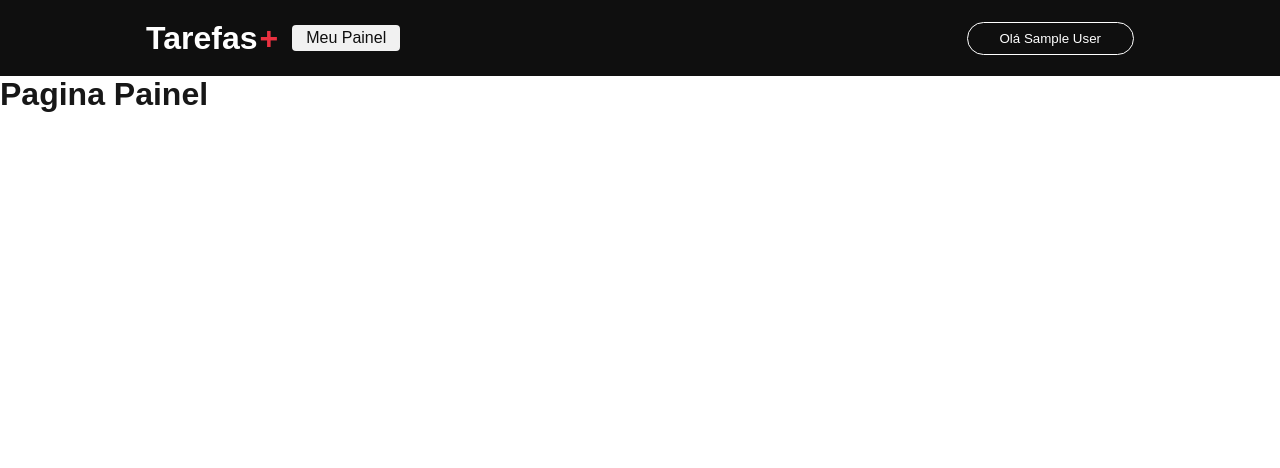
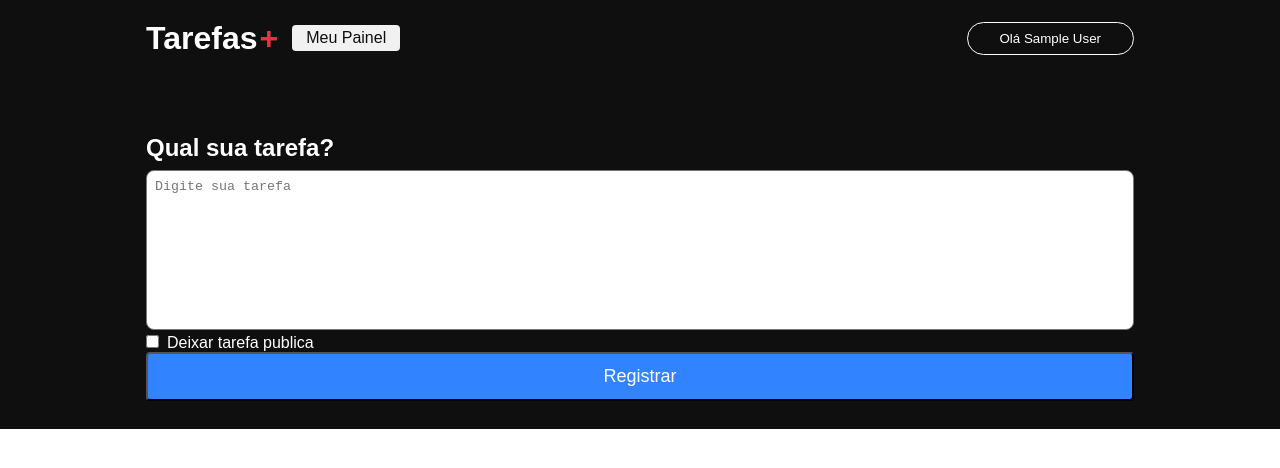
Before and after one commit to reinaldoweb/ProjetoNext, a Next.js app: page /dashboard in a window 1280 px wide. Shown: the top 468 px of the page. Built offline with nearby package versions, Linux system fonts and the light colour scheme; no server answers; sample sign-in values are in the browser's storage.

Commit message:
Criando dashboard

```diff
--- /dev/null
+++ b/src/components/textarea/index.tsx
@@ -0,0 +1,8 @@
+import { HTMLProps } from 'react'
+import styles from './styles.module.css'
+
+export function Textarea({...rest}:HTMLProps<HTMLTextAreaElement>){
+    return (
+        <textarea className={styles.textarea}{...rest}></textarea>
+    )
+}
--- /dev/null
+++ b/src/components/textarea/styles.module.css
@@ -0,0 +1,4 @@
+.textarea{ width: 100%; resize: none; height: 160px; border-radius: 8px; -webkit-border-radius: 8px; -moz-border-radius: 8px; -ms-border-radius: 8px; -o-border-radius: 8px;
+outline: none;
+padding: 8px;
+}
--- a/src/pages/dashboard/index.tsx
+++ b/src/pages/dashboard/index.tsx
@@ -2,6 +2,7 @@ import { GetServerSideProps } from "next";
 import styles from "./styles.module.css";
 import Head from "next/head";
 import { getSession } from "next-auth/react";
+import { Textarea } from "../../components/textarea";
 
 export default function Dashboard() {
   return (
@@ -10,7 +11,27 @@ export default function Dashboard() {
         <title>Meu painel de tarefas</title>
       </Head>
 
-      <h1>Pagina Painel</h1>
+      <main className={styles.main}>
+        <section className={styles.content}>
+          <div className={styles.contentForm}>
+            <h1 className={styles.title}>Qual sua tarefa?</h1>
+            <form>
+              <Textarea
+                placeholder="Digite sua tarefa" />
+              <div className={styles.checkboxArea}>
+                <input type="checkbox" className={styles.checkbox} />
+                <label htmlFor="">Deixar tarefa publica</label>
+              </div>
+              <button className={styles.button} type="submit">
+                Registrar
+              </button>
+
+            </form>
+
+          </div>
+        </section>
+
+      </main>
     </div>
   );
 }
--- a/src/pages/dashboard/styles.module.css
+++ b/src/pages/dashboard/styles.module.css
@@ -0,0 +1,42 @@
+.container{
+width: 100%;
+}
+
+.content{
+background-color: #0f0f0f;
+width: 100%;
+display: flex;
+align-items: center;
+justify-content: center;
+}
+
+.contentForm{
+width: 100%;
+max-width: 1024px;
+padding: 0 18px;
+padding-bottom: 28px;
+margin-top: 58px;
+}
+
+.title{
+color:#fff;
+margin-bottom: 8px;
+
+}
+
+.checkboxArea label{
+margin-left: 8px;
+color: #fff;
+}
+
+.checbox{
+width: 18px;
+height: 18px;
+margin: 14px 0;
+}
+.button{ width: 100%; border-radius: 4px; -webkit-border-radius: 4px; -moz-border-radius: 4px; -ms-border-radius: 4px; -o-border-radius: 4px;
+color: #fff;
+background-color: #3183ff;
+padding: 12px 0;
+font-size: 18px;
+}
```
